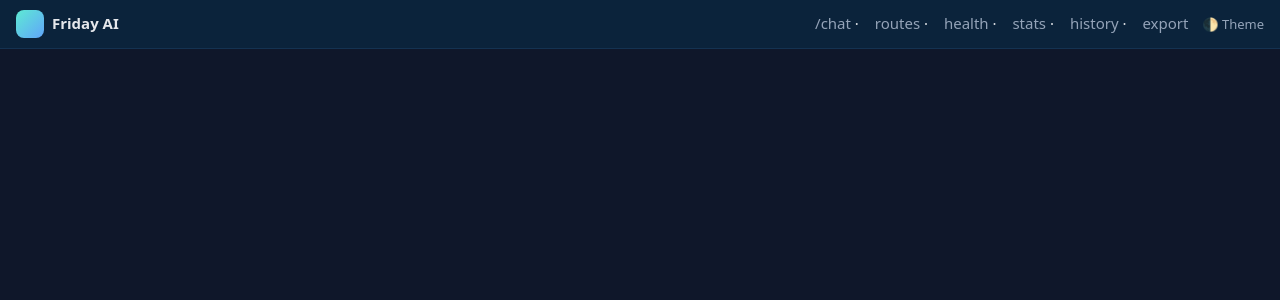
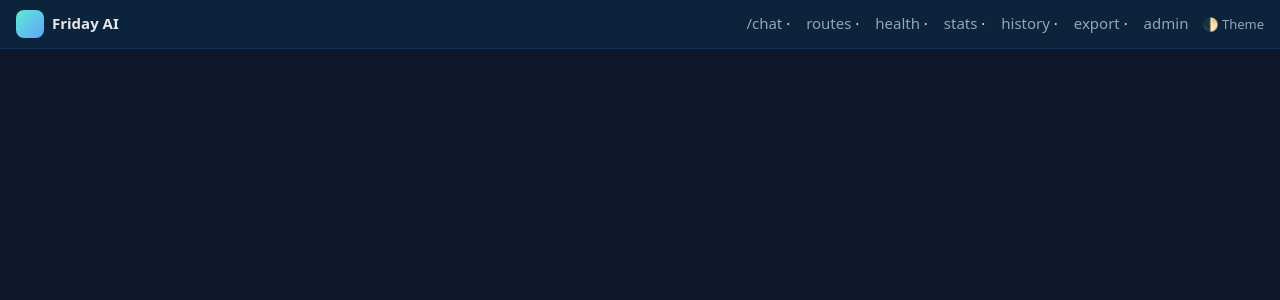
Before and after one commit to goatman88/friday_full_bundle, a Flask app: page / in a window 1280 px wide. Shown: the top 300 px of the page. Run offline with Flask 3, Linux system fonts and the light colour scheme.

Commit message:
Update chat.html

```diff
--- a/templates/chat.html
+++ b/templates/chat.html
@@ -46,6 +46,7 @@
       · <a id="statsLink" href="#">stats</a>
       · <a id="historyLink" href="#">history</a>
       · <a id="exportLink" href="#">export</a>
+      · <a href="/admin" target="_blank" title="Admin Panel">admin</a>
       <span class="themeToggle" onclick="toggleTheme()">🌓 Theme</span>
     </div>
   </header>
@@ -196,7 +197,7 @@
   document.querySelector("#historyLink").onclick= async e => { e.preventDefault(); append("assistant", JSON.stringify(await (await fetch(base+`/api/history?cid=${getCid()}`)).json(), null, 2)); };
   document.querySelector("#exportLink").onclick = async e => { e.preventDefault(); append("assistant", JSON.stringify(await (await fetch(base+`/api/history/export?cid=${getCid()}`)).json(), null, 2)); };
 
-  // --- New session & Clear chat
+  // --- New session / Clear chat / Download / Purge all
   newCidBtn.onclick = () => { setCid(crypto.randomUUID()); clearUI(); append("assistant", "Started fresh session."); };
   clearBtn.onclick = async () => {
     const cid = getCid();
@@ -211,8 +212,6 @@
       append("assistant", "Cleared UI. Server clear may have failed: " + e.message);
     }
   };
-
-  // --- Download current session
   downloadBtn.onclick = async () => {
     const cid = getCid();
     const res = await fetch(`${base}/api/history/export_file?cid=${encodeURIComponent(cid)}`);
@@ -225,8 +224,6 @@
     document.body.appendChild(a); a.click(); a.remove();
     URL.revokeObjectURL(url);
   };
-
-  // --- Admin: purge ALL sessions
   purgeAllBtn.onclick = async () => {
     const tok = prompt("Admin token (required to purge ALL sessions):");
     if(!tok) return;
@@ -244,8 +241,7 @@
 
   // --- Boot
   (function boot(){
-    const theme = localStorage.getItem("theme") || "dark";
-    appRoot.setAttribute("data-theme", theme);
+    loadTheme();
     getCid(); loadModels();
     fetch(`${base}/debug/health`).then(r=>r.json()).then(j=>{ if(j.commit) commitSpan.textContent = "commit " + j.commit; });
     msg.addEventListener("keydown", e => { if(e.key==="Enter" && !e.shiftKey){ e.preventDefault(); send(); } });
```
